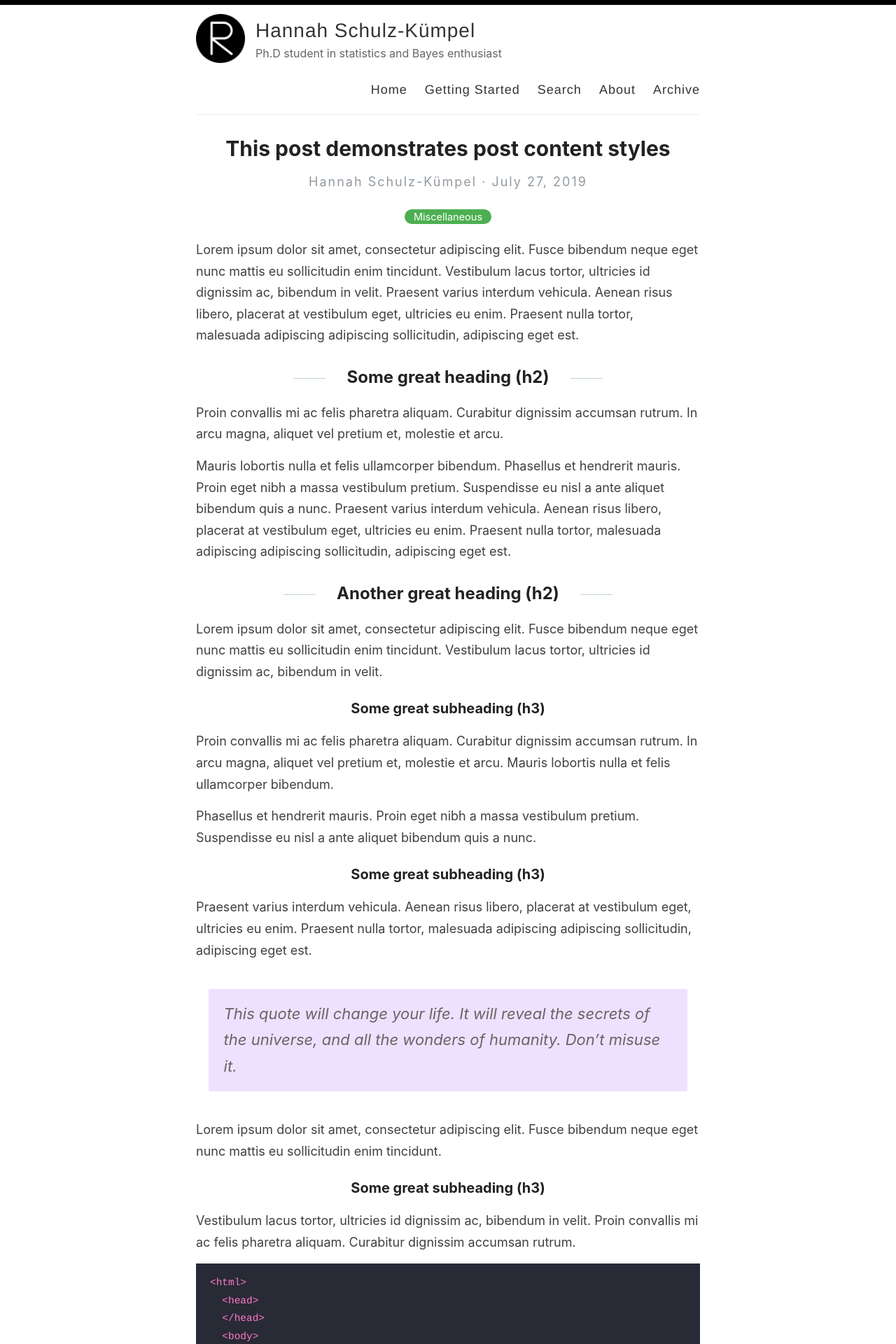
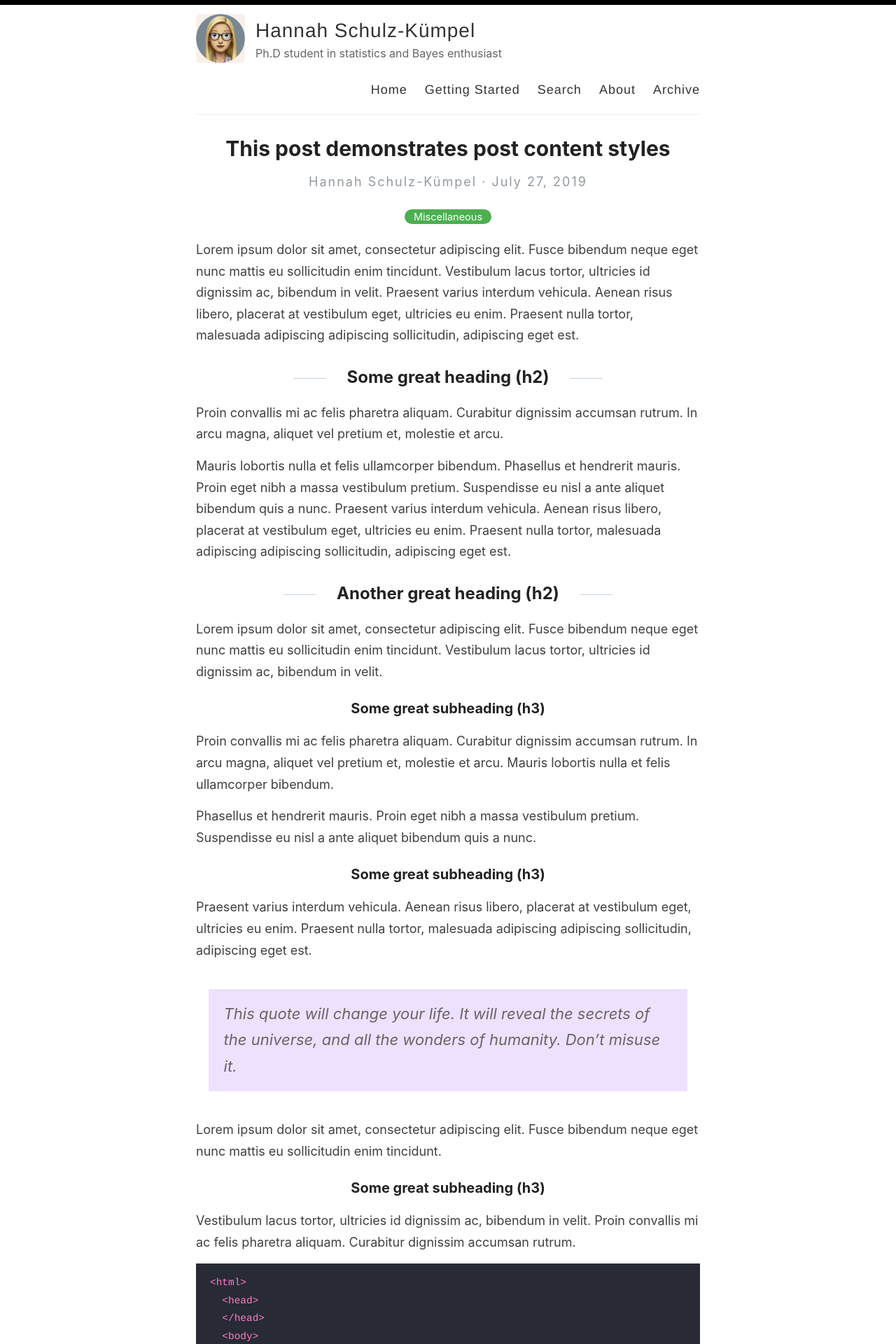
Before and after one commit to 11annah/11annah.github.io, a Jekyll site: the page built from _posts/2019-7-27-this-post-demonstrates-post-content-styles.md, in a window 1280 px wide. Shown: the top 1920 px of the page at 70% size. Built offline with Jekyll 4.4.1, drawn with Linux system fonts in a browser that asks for light colours.

Commit message:
background

```diff
--- a/_config.yml
+++ b/_config.yml
@@ -12,7 +12,7 @@ author: Hannah Schulz-Kümpel
 description: Ph.D student in statistics and Bayes enthusiast
 
 # URL of your avatar or profile pic (you could use your GitHub profile pic)
-avatar: /images/reverie.png
+avatar: /images/Avatar.png
 
 #
 # Flags below are optional
--- a/assets/style.scss
+++ b/assets/style.scss
@@ -100,7 +100,7 @@ table tr {
 }
 
 table tr:nth-child(2n) {
-	background-color: #f8f8f8;
+	background-color: #faf0eb;
 }
 
 table tr th {
```
Also changed, not shown: images/Avatar.png (added), images/reverie.png (deleted).
